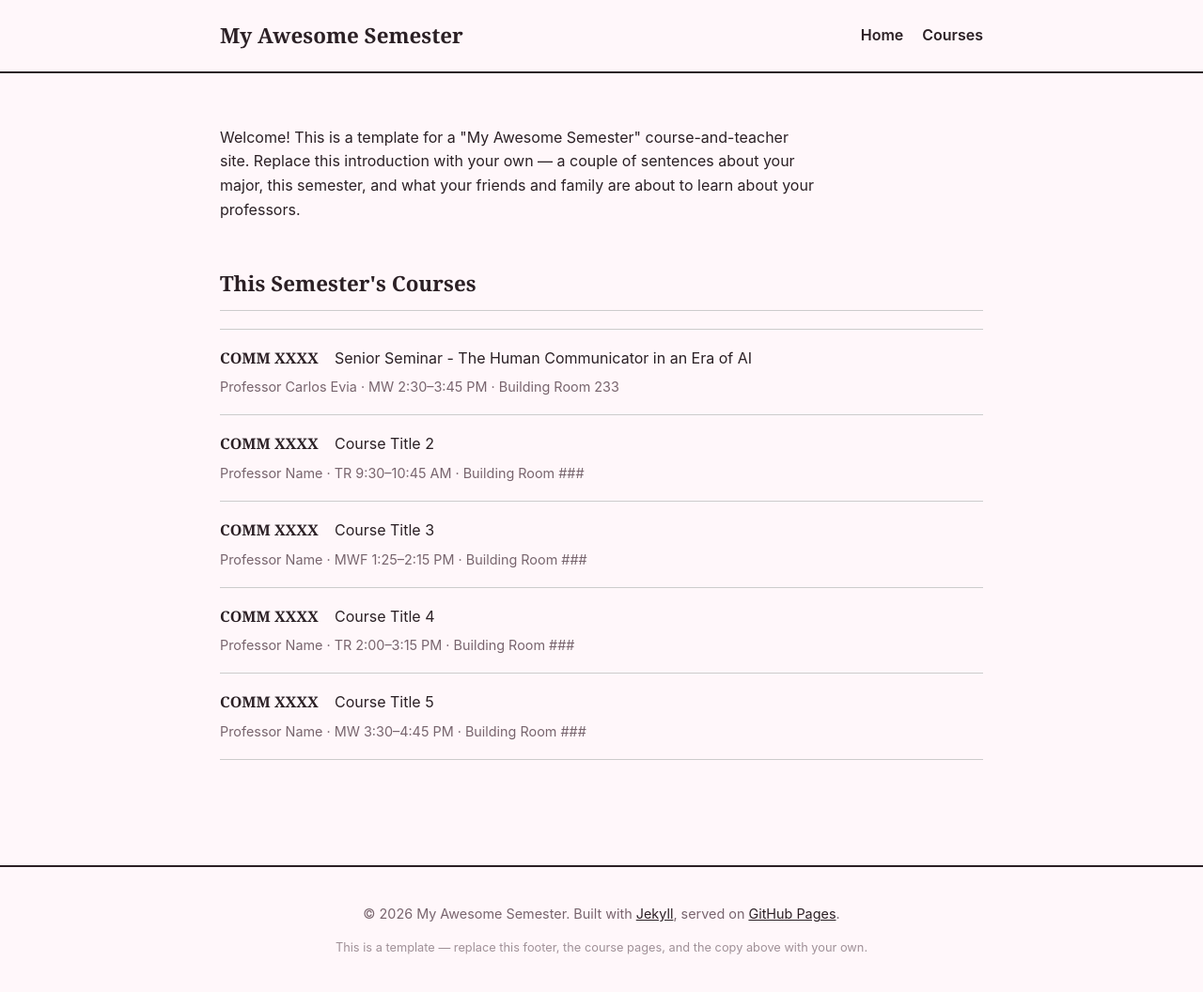
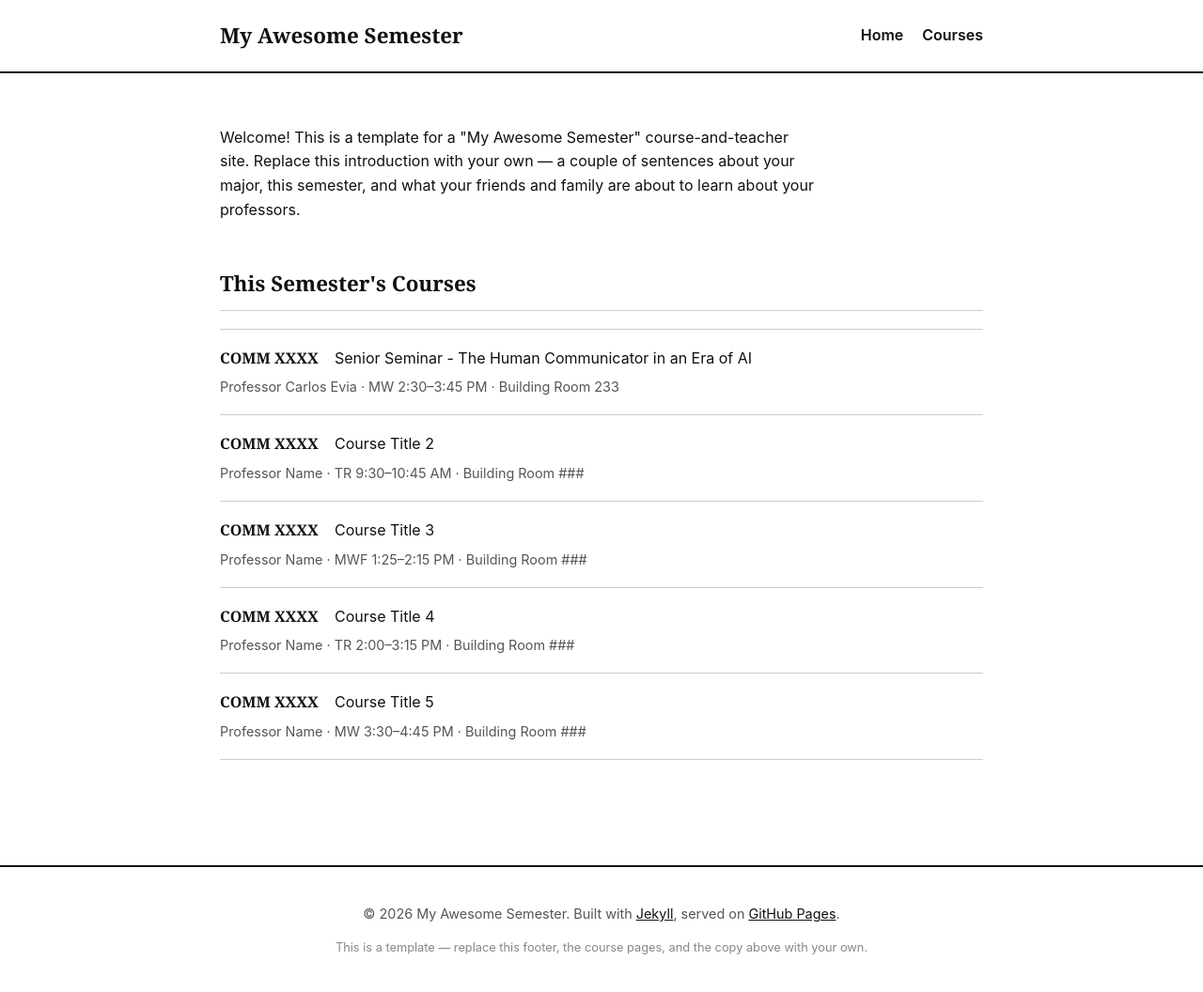
Before and after one commit to Darbyclose/myawesomesemester, a Jekyll site: the page built from index.md, in a window 1280 px wide. Shown: the whole page at 94% size. Built offline with Jekyll 4.4.1, drawn with Linux system fonts in a browser that asks for light colours.

Commit message:
Update main.scss

```diff
--- a/assets/css/main.scss
+++ b/assets/css/main.scss
@@ -8,12 +8,12 @@
 // ------------------------------------------------------------------
 
 :root {
-  --color-bg: #fff7fa;
+  --color-bg: #ffffff;
   --color-surface: #ffffff;
-  --color-ink: #2b2025;
-  --color-ink-soft: #78656e;
+  --color-ink: #111111;
+  --color-ink-soft: #555555;
   --color-line: #cccccc;
-  --color-accent: #f0cbd8;
+  --color-accent: #000000;
   --color-white: #ffffff;
 
   --font-body: -apple-system, BlinkMacSystemFont, "Segoe UI", Helvetica, Arial, sans-serif;
```
